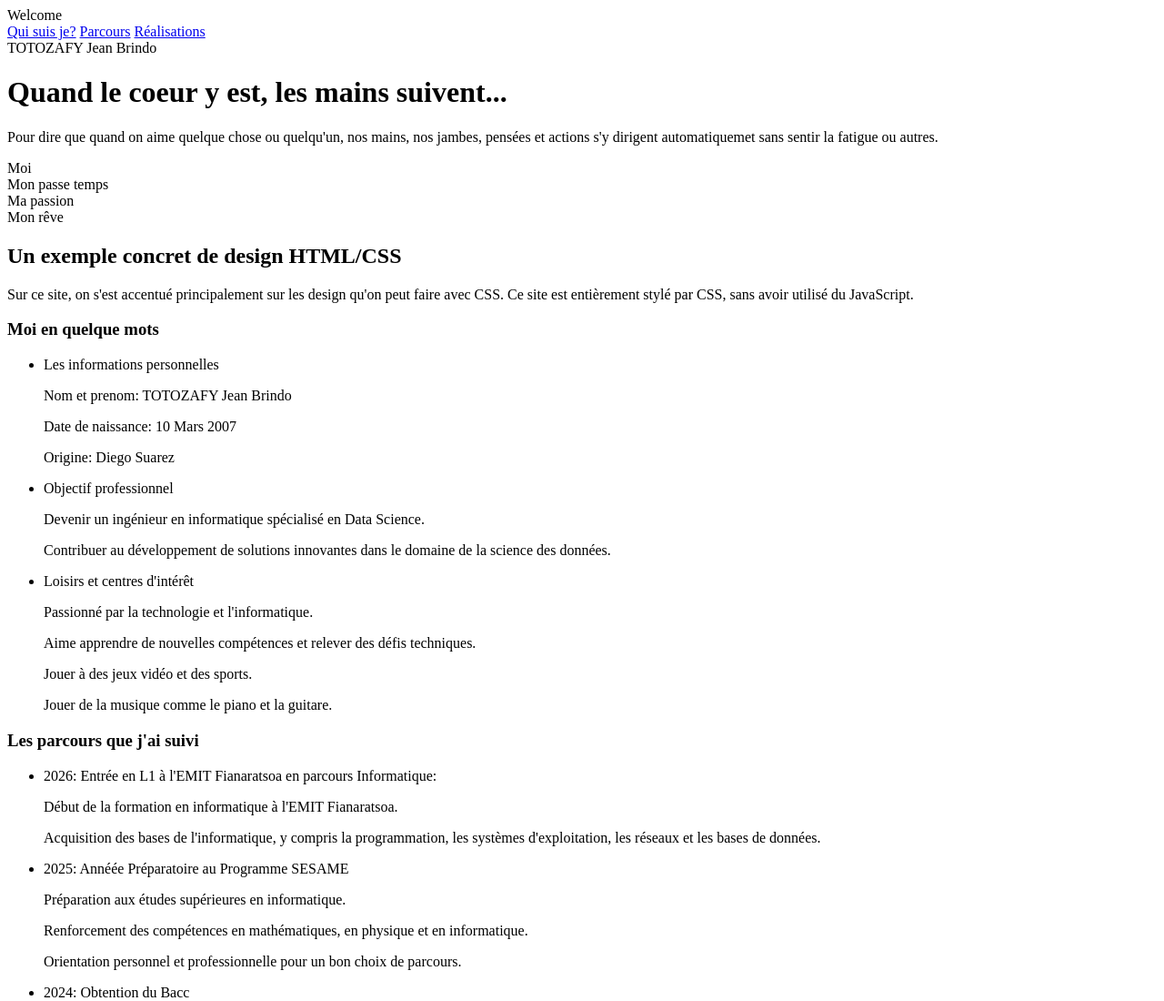
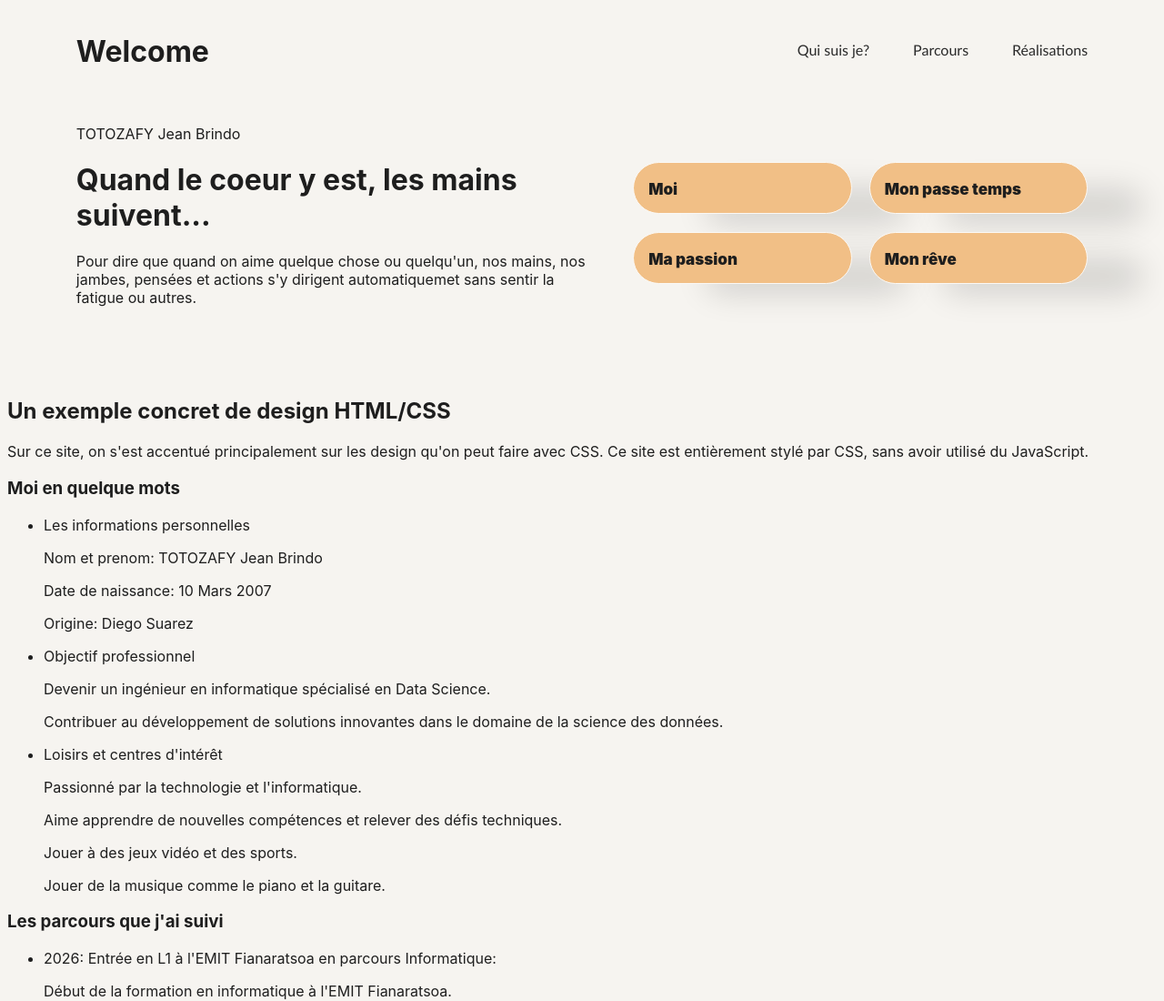
Before and after one commit to Patrick-p25s/Projet-Emit, a plain HTML site: page Patrick/Brindo/Brindo.html in a window 1280 px wide. Shown: the top 1100 px of the page at 91% size. Drawn offline with Linux system fonts and the light colour scheme.

Commit message:
Liaison CSS et mise en forme jusqu'à la petite intro

```diff
--- /dev/null
+++ b/Patrick/Brindo/Brindo.css
@@ -0,0 +1,90 @@
+body {
+    background-color: #f6f4f0;
+    font-family: 'Inter', sans-serif;
+    color: #1e1e1e;
+}
+
+.navbar {
+    display: flex;
+    justify-content: space-between;
+    align-items: center;
+    padding: 1.8rem 6%;
+    max-width: 1400px;
+    margin: 0 auto;
+    background-color: transparent;
+}
+
+.logo {
+    font-weight: 700;
+    font-size: 200%;
+}
+
+a{
+    border: 1px solid rgba(0,0,0,0.05);
+    border-radius: 20px;
+}
+
+.nav-links {
+    display: flex;
+    gap: 3rem;
+    font-weight: 400;
+    font-family:'Gill Sans', 'Gill Sans MT', Calibri, 'Trebuchet MS', sans-serif
+}
+
+.nav-links a {
+    text-decoration: none;
+    color: #2b2b2b;
+    transition: color 0.1s;
+    border-bottom: 3px solid transparent;
+    padding-bottom: 4px;
+    border: none;
+}
+
+.nav-links a:hover {
+    color: #000;
+    border-bottom-color: #b89b7b;
+    text-shadow: 0px 1px 0px black;
+    font-family: Arial;
+    font-size: 17px;
+    font-weight:500;
+    border:none;
+}
+
+header{
+    display: flex;
+    align-items: center;
+    justify-content: space-between;
+    padding: 2rem 6% 4rem 6%;
+    max-width: 1400px;
+    margin: 0 auto;
+    gap: 3rem;
+    flex-wrap: wrap;
+}
+
+.intro{
+    flex: 1 1 400px;
+}
+
+.mini-cartes{
+    display: grid;
+    grid-template-columns: repeat(2, 1fr);
+    gap: 1.2rem;
+    width: 100%;
+    max-width: 500px;
+}
+
+.stack-item{
+    font-size: 17px;
+    font-weight: 900;
+    text-align: center;
+    background-color: #f1bf86;
+    border-radius: 32px;
+    padding: 1.2rem 1rem 1rem 1rem;
+    box-shadow: 70px 20px 35px -10px rgba(0,0,0,0.15);
+    transition: transform 0.3s ease;
+    border: 1px solid #fbf8f4;
+    backdrop-filter: blur(2px);
+    display: flex;
+    flex-direction: column;
+    align-items: flex-start;
+}
--- a/Patrick/Brindo/Brindo.html
+++ b/Patrick/Brindo/Brindo.html
@@ -3,6 +3,7 @@
 <head>
     <meta charset="UTF-8">
     <meta name="viewport" content="width=device-width, initial-scale=1.0">
+    <link rel="stylesheet" href="Brindo.css">
     <title>TOTOZAFY Jean Brindo</title>
 </head>
 <body>
```
